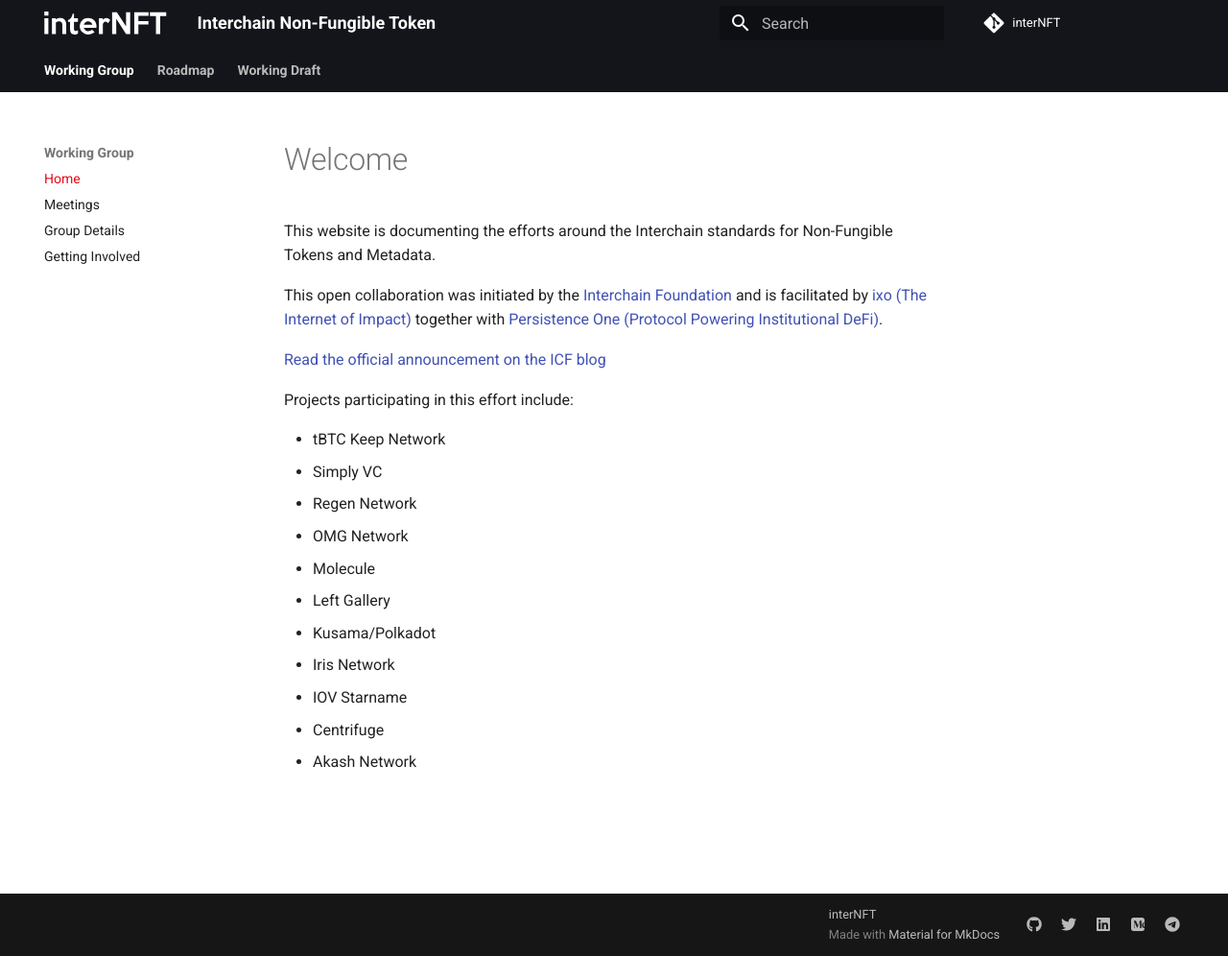
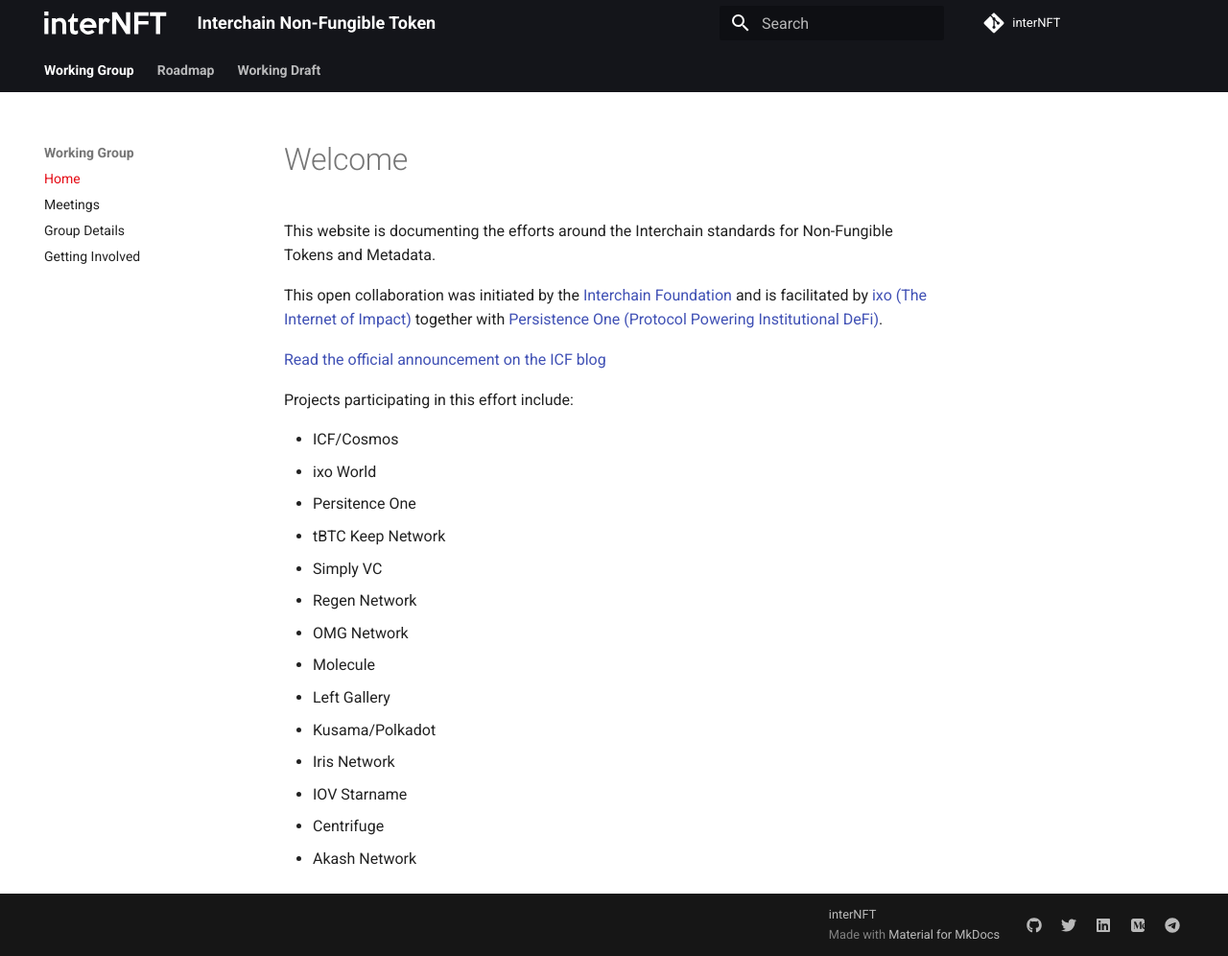
Before and after one commit to interNFT/documentation, an MkDocs documentation site: the page built from markdowns/index.md, in a window 1280 px wide and 996 px high. Shown: the whole window at 96% size. Built offline with MkDocs 1.6.1 and Material for MkDocs 9.7.7, drawn with Linux system fonts in a browser that asks for light colours.

Commit message:
Add core participants

```diff
--- a/markdowns/index.md
+++ b/markdowns/index.md
@@ -8,6 +8,9 @@
 
 Projects participating in this effort include:
 
+* ICF/Cosmos
+* ixo World
+* Persitence One
 * tBTC Keep Network
 * Simply VC
 * Regen Network
```
